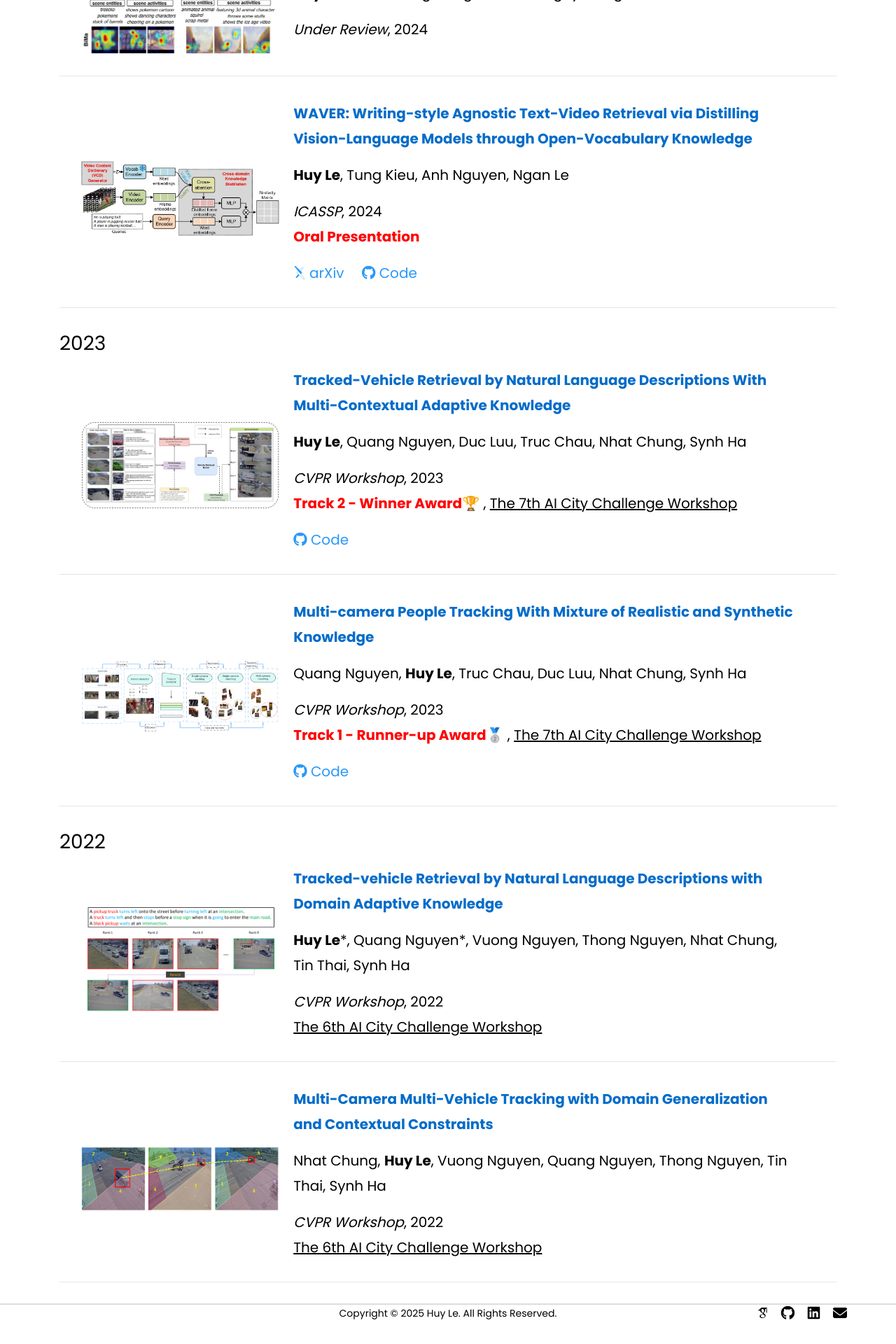
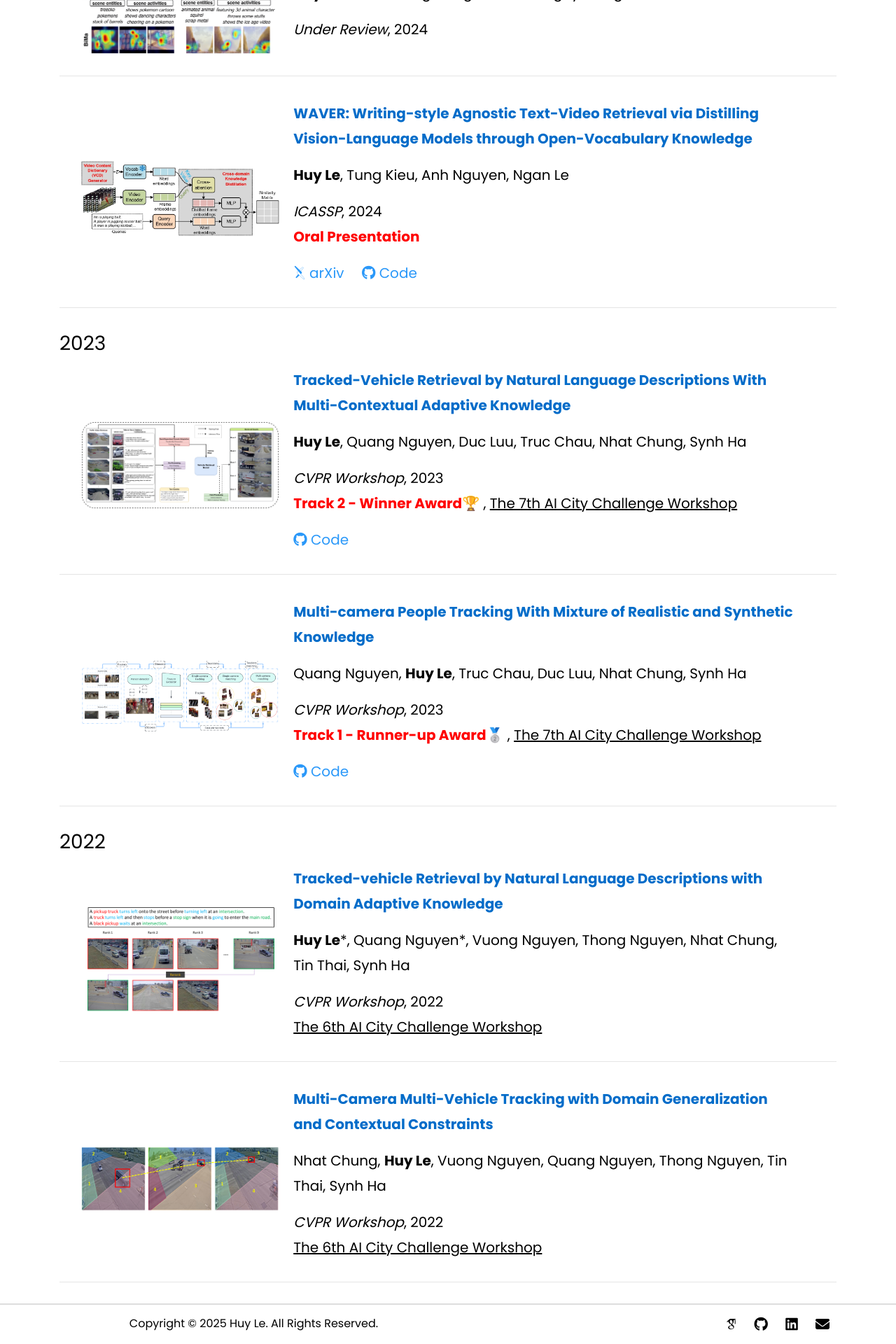
Before and after one commit to lehuy1611/lehuy1611.github.io, a Jekyll site: the page built from publication.html, in a window 1280 px wide. Shown: the part 709-2629 px from the top of the page at 70% size. Built offline with Jekyll 4.4.1, drawn with Linux system fonts in a browser that asks for light colours; some web fonts are replaced; before the commit the page ends 2603 px from its top, so only the background shows below that.

Commit message:
update footer contact info

```diff
--- a/publication.html
+++ b/publication.html
@@ -205,41 +205,33 @@ layout: null
         </div>
     </section>
 
-    <footer class="ftco-footer ftco-section" style="position: relative; color: #ffffff;">
-        <div class="container position-relative">
-          <!-- Centered Copyright -->
-          <div class="text-center">
-            <p style="color: #000; font-size: 14px; margin: 0;">
+    <footer class="ftco-footer ftco-section" style="color: #ffffff;">
+        <div class="container">
+          <div class="d-flex flex-column flex-md-row justify-content-between align-items-center" style="padding: 10px 0;">
+
+            <!-- Centered on small, left on large -->
+            <div class="text-center text-md-left w-100 w-md-auto mb-2 mb-md-0">
+              <p style="color: #000; font-size: 16px; margin: 0; text-align: center;">
                 Copyright &copy;
                 <script>document.write(new Date().getFullYear());</script> Huy Le. All Rights Reserved.
               </p>
             </div>
 
-          <!-- Right-aligned Icons -->
-          <div style="position: absolute; right: 0; top: 50%; transform: translateY(-50%);">
-            <a class="external-link button is-light"
-               href="https://scholar.google.com/citations?user=nsoYvw8AAAAJ&hl"
-               style="color: #000; margin-left: 15px; display: inline-block; font-size: 20px;">
-              <span class="icon"><i class="ai ai-google-scholar"></i></span>
+            <!-- Right-aligned on desktop, centered below on mobile -->
+            <div class="text-center text-md-right w-100 w-md-auto">
+              <a href="https://scholar.google.com/citations?user=nsoYvw8AAAAJ&hl" style="color: #000; margin: 0 10px; font-size: 20px;">
+                <i class="ai ai-google-scholar"></i>
               </a>
-
-            <a class="external-link button is-light"
-               href="https://github.com/zef1611"
-               style="color: #000; margin-left: 15px; display: inline-block; font-size: 20px;">
-              <span class="icon"><i class="fab fa-github"></i></span>
+              <a href="https://github.com/zef1611" style="color: #000; margin: 0 10px; font-size: 20px;">
+                <i class="fab fa-github"></i>
               </a>
-
-            <a class="external-link button is-light"
-               href="https://www.linkedin.com/in/lehuy1611"
-               style="color: #000; margin-left: 15px; display: inline-block; font-size: 20px;">
-              <span class="icon"><i class="fab fa-linkedin"></i></span>
+              <a href="https://www.linkedin.com/in/lehuy1611" style="color: #000; margin: 0 10px; font-size: 20px;">
+                <i class="fab fa-linkedin"></i>
               </a>
-
-            <a class="external-link button is-light"
-               href="mailto:lehuy2316@gmail.com"
-               style="color: #000; margin-left: 15px; display: inline-block; font-size: 20px;">
-              <span class="icon"><i class="fa fa-envelope" aria-hidden="true"></i></span>
+              <a href="mailto:lehuy2316@gmail.com" style="color: #000; margin: 0 10px; font-size: 20px;">
+                <i class="fa fa-envelope"></i>
               </a>
+            </div>
           </div>
         </div>
       </footer>
```
Also changed, not shown: gallery.html (+15 -30 lines). Lines whose indentation alone changed are shown as unchanged.
